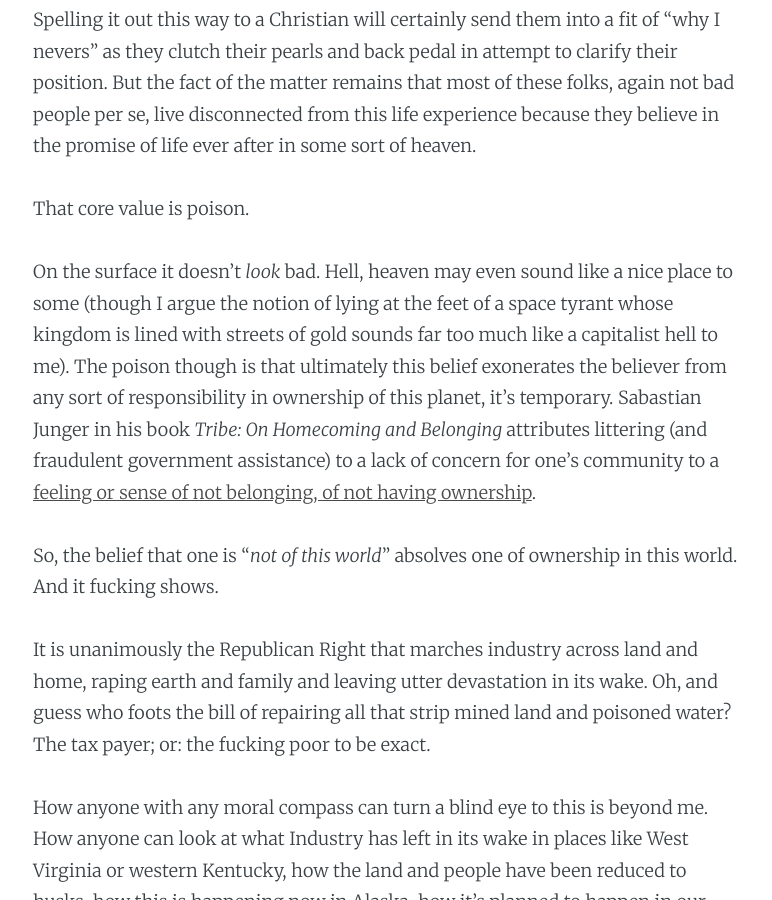
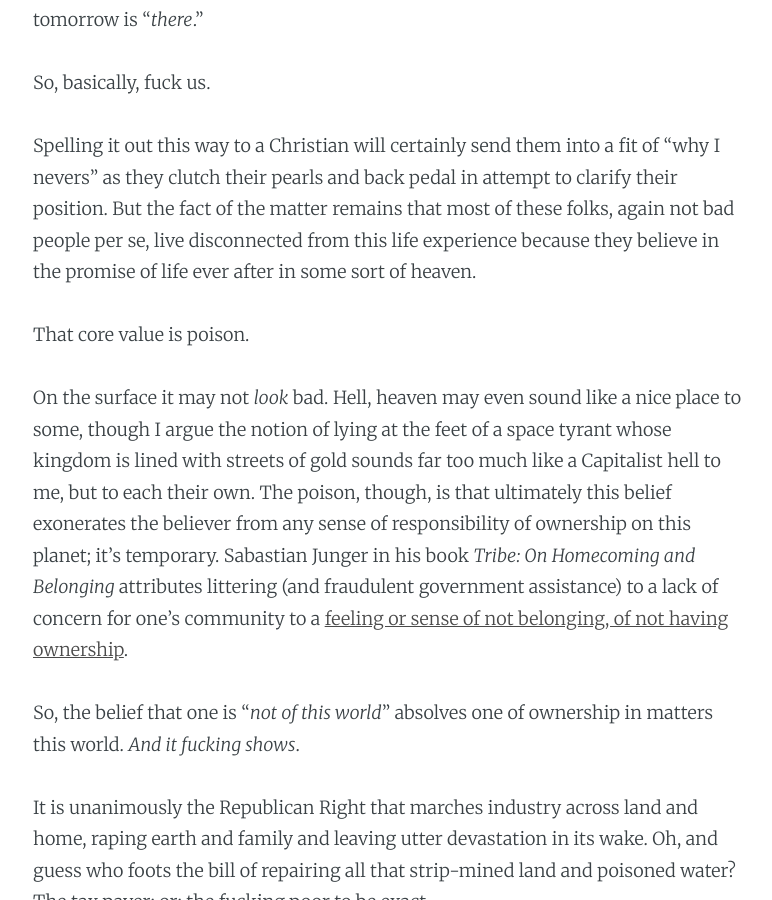
Before and after one commit to chevrenoire/chevrenoire.github.io, a Jekyll site: the page built from _posts/2020-09-28-no-afterlife.md, in a window 1280 px wide and 900 px high, scrolled down 2255 px. Shown: the whole window, without its empty margins (252-1024 px from the left). Built offline with Jekyll 4.4.1, drawn with Linux system fonts in a browser that asks for light colours; nearby versions of some CDN libraries; some of the changed text lies outside the part shown.

Commit message:
corrections to afterlife post

```diff
--- a/_posts/2020-09-28-no-afterlife.md
+++ b/_posts/2020-09-28-no-afterlife.md
@@ -18,27 +18,29 @@
 
 I don't dare say that I'm so enlightened that I am in complete focus upon the _here and now_; however, I do focus on life. _This_ life. And in doing so, I cannot help but feel enraged and at times helpless against the seeming futility of my ability to affect change upon what I see as a lost and destructive culture of capitalistic greed. We don't even have to look to the elite to see atavistic greed's impact upon our land or our people. It's as if the ascent to becoming a _Have_ somehow divests one of the memories of having been a _Have-Not_.
 
-Here in _'Merica_ where Capital is king, it's frustrating to see a society of indifference toward our most valuable of all assets; human life and this planet. This is not exclusively an American issue, but the American experience is my experience and so I speak from that point of view. For decades industry has pillaged our land and people through politicized actions like [_eminent domain_](https://en.wikipedia.org/wiki/Eminent_domain) and [_strip mining_](https://en.wikipedia.org/wiki/Surface_mining). Forcing both people and wildlife out of their homes for the sake of short-term profits for a very few.
+Here in _'Merica_, where Capital is king, it's frustrating to see a society of indifference toward our most valuable of all assets; human life (_once it's vacated the womb, that is_) and this planet. This is not exclusively an American issue, I know that, but the American experience is my experience, and so I speak from that point of view. For decades industry has pillaged our land and people through politicized actions like [_eminent domain_](https://en.wikipedia.org/wiki/Eminent_domain) and [_strip mining_](https://en.wikipedia.org/wiki/Surface_mining). Forcing both people and wildlife out of their homes for the sake of short-term profits for a very few.
 
-My slice of this country is often referred to as _The Bible Belt_ and for good reason. The populace of this region is easily manipulated by simple plays on their myopic and misunderstood theologies. Now, while I personally detest theistic religion, I concede that not all religious folk (here, being predominantly Christian) are _bad_, just as not all Republicans are bad. In fact, almost certainly no person is _all bad_&mdash;nor all good for that matter. However, the Christian and the Republican have joined in a sort of political marriage here in the West. And behind closed doors, that marriage has brought in a poisonous bedfellow, _Big Industry_.
+My slice of this country is often referred to as _The Bible Belt_, and for good reason. The populace of this region is easily manipulated by simple plays on their myopic and misunderstood theologies; hand-me-down rhetorics they can barely cite for themselves. While I personally detest theistic religion, I concede that not all religious folk (here, being predominantly Christian) are _bad_, just as not all Republicans are bad. In fact, almost certainly no person is _all bad_&mdash;nor all good for that matter. However, the Christian and the Republican have joined in a sort of political marriage here in the West. And behind closed doors, that marriage has invited in a poisonous bedfellow, _Big Industry_.
 
-The Christian may not know about the liaison the Republican has with Industry, but I wager it's less the not knowing and more likely the not acknowledging. See, I can't speak for all sects of Christianity, but the evangelical south is all about saving face. The southern Christian will flat out deny any sort of scandal in order to maintain their social standing. They'll participate in mental Olympics the likes of which could ensnare the cleverest minds by why of justifying something they damn well know to be morally wrong with some tenuous reference to their little holy book of vast interpretation.
+The Christian may not know about the liaison the Republican has with Industry, but I wager it's less the not knowing and more likely the not acknowledging. See, I can't speak for all sects of Christianity, but the evangelical south is all about saving face. The southern Christian will flat out deny any sort of scandal in order to maintain their social standing to the point of letting whatever that "scandal" may be ruin everything around them. They'll participate in mental Olympics the likes of which could ensnare the cleverest minds by why of justifying something they know damn well to be morally wrong with some tenuous reference to their little holy book of vast interpretation.
 
-Having conversations about humanity and conservation with these staunch _Believer_ types often engenders frustration. Many of my conversations with family (and some friends) of the Christian ilk ultimately devolves to their dismissal of "matters of this world" for the reason that their life is not here, but "_with Jesus_." Which is to say, we don't care about anyone's tomorrow "_here_" because our tomorrow is "_there_." So, basically, fuck us.
+Having conversations about humanity and conservation with these staunch _Believer_ types often engenders frustration. Many of my conversations with family (and some friends) of the Christian ilk ultimately devolves to their dismissal of "matters of this world" for the reason that their life is not here, but "_with Jesus_." Which is to say, we don't care about anyone's tomorrow "_here_" because our tomorrow is "_there_."
+
+So, basically, fuck us.
 
 Spelling it out this way to a Christian will certainly send them into a fit of "why I nevers" as they clutch their pearls and back pedal in attempt to clarify their position. But the fact of the matter remains that most of these folks, again not bad people per se, live disconnected from this life experience because they believe in the promise of life ever after in some sort of heaven.
 
 That core value is poison.
 
-On the surface it doesn't _look_ bad. Hell, heaven may even sound like a nice place to some (though I argue the notion of lying at the feet of a space tyrant whose kingdom is lined with streets of gold sounds far too much like a capitalist hell to me). The poison though is that ultimately this belief exonerates the believer from any sort of responsibility in ownership of this planet, it's temporary. Sabastian Junger in his book _Tribe: On Homecoming and Belonging_ attributes littering (and fraudulent government assistance) to a lack of concern for one's community to a [feeling or sense of not belonging, of not having ownership](https://www.goodreads.com/quotes/7685121-in-this-sense-littering-is-an-exceedingly-petty-version-of).
+On the surface it may not _look_ bad. Hell, heaven may even sound like a nice place to some, though I argue the notion of lying at the feet of a space tyrant whose kingdom is lined with streets of gold sounds far too much like a Capitalist hell to me, but to each their own. The poison, though, is that ultimately this belief exonerates the believer from any sense of responsibility of ownership on this planet; it's temporary. Sabastian Junger in his book _Tribe: On Homecoming and Belonging_ attributes littering (and fraudulent government assistance) to a lack of concern for one's community to a [feeling or sense of not belonging, of not having ownership](https://www.goodreads.com/quotes/7685121-in-this-sense-littering-is-an-exceedingly-petty-version-of).
 
-So, the belief that one is "_not of this world_" absolves one of ownership in this world. And it fucking shows.
+So, the belief that one is "_not of this world_" absolves one of ownership in matters this world. _And it fucking shows_.
 
-It is unanimously the Republican Right that marches industry across land and home, raping earth and family and leaving utter devastation in its wake. Oh, and guess who foots the bill of repairing all that strip mined land and poisoned water? The tax payer; or: the fucking poor to be exact.
+It is unanimously the Republican Right that marches industry across land and home, raping earth and family and leaving utter devastation in its wake. Oh, and guess who foots the bill of repairing all that strip-mined land and poisoned water? The tax payer; or: the fucking poor to be exact.
 
-How anyone with any moral compass can turn a blind eye to this is beyond me. How anyone can look at what Industry has left in its wake in places like West Virginia or western Kentucky, how the land and people have been reduced to husks, how this is happening now in Alaska, how it's planned to happen in our national forest, how anyone can acknowledge that morally corrupt dismissal of humanity and nature and wave it away with some pissant piety like "_I just have to let go and let God_" is utter fucking insanity to me.
+How anyone with any moral compass can turn a blind eye to this is beyond me. How anyone can look at what Industry has left in its wake in places like West Virginia or western Kentucky, how the land and people have been reduced to husks, how this is happening now in Alaska, how it's actively in planning stages to happen in our national forests, how anyone can acknowledge that morally bankrupt dismissal of humanity and nature, and wave it away with some pissant piety like "_I just have to let go and let God_" is utter fucking insanity to me.
 
-And yet that very utter fucking insanity appears to account for about half of our voting populance. And as the poison of evangelical ideology continues to creep itself into American politics, laws and legislation, we see more and more of this type of treatment of both human life and natural wildlife transpire with indifference if not utter contempt for either.
+And yet that very _utter fucking insanity_ appears to account for about half of our voting populace. So, as the poison of evangelical ideology continues to creep itself into American politics, laws, and legislation, we see more and more of this mistreatment of human life&mdash;and natural wildlife&mdash;transpire with indifference, if not utter contempt, for both.
 
 We watched the Patagonia film [_Public Trust_](https://www.youtube.com/watch?v=OGjnIG7puzY) last night, which is what stewed this sleeping rage inside of me. In that film, which I highly recommend, you'll see that the current modus operandi of the _Right_, via financial motivations of _Big Industry_, is to evangelize and politicize the renouncement of our Public Lands. With the promise of "trillions of dollars" and euphemisms like "energy independence," the plan of these evil fucks is to rescind federal ownership of Public Lands and turn them over to the states, which ultimately means, the lands&mdash;or at the very least the mineral rights&mdash;will be sold post-haste to private companies whereupon they will be turned into dystopian oil mines, stripped completely of life and beauty and left for bare. Left for the growing lower class to foot the bill of repair.
 
```
